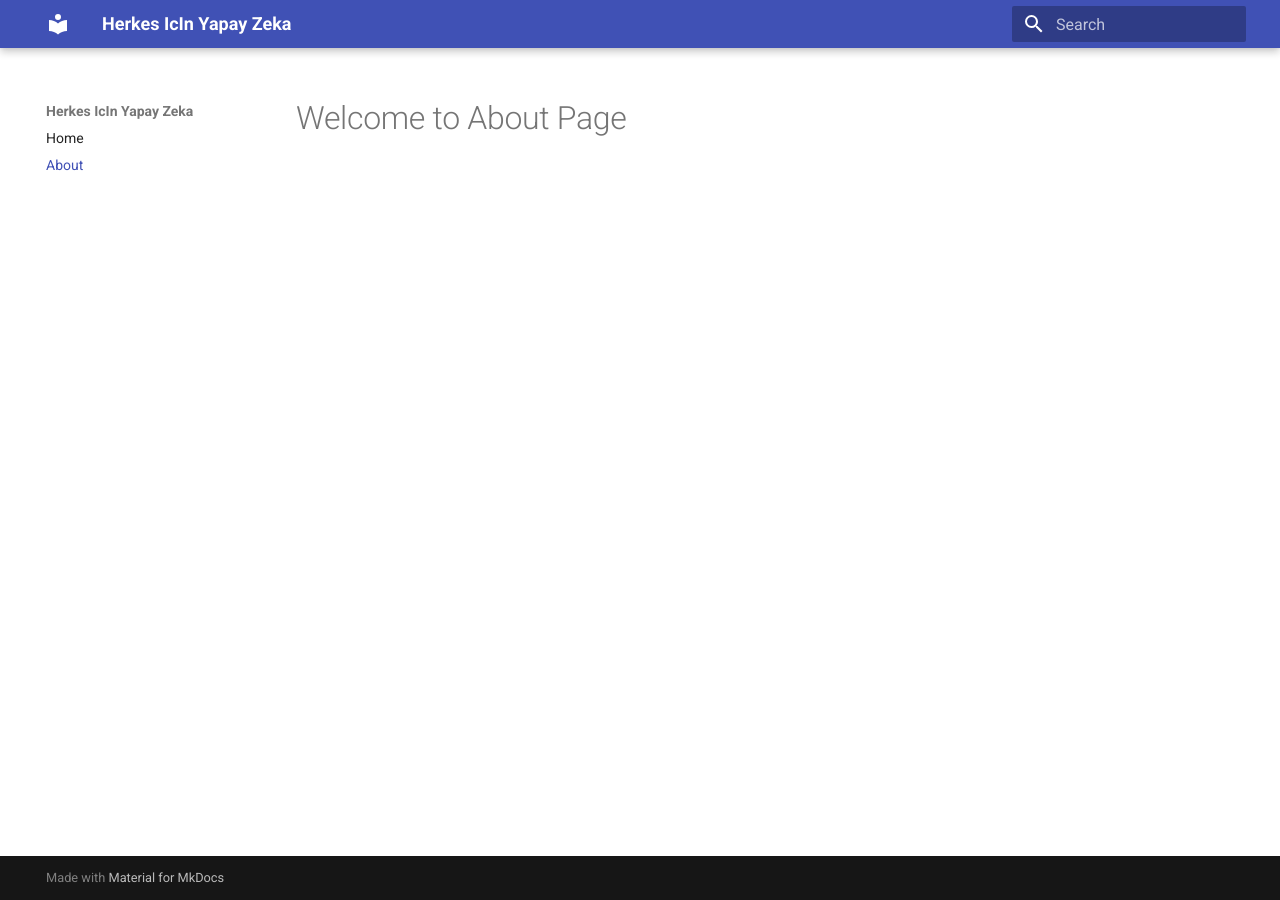
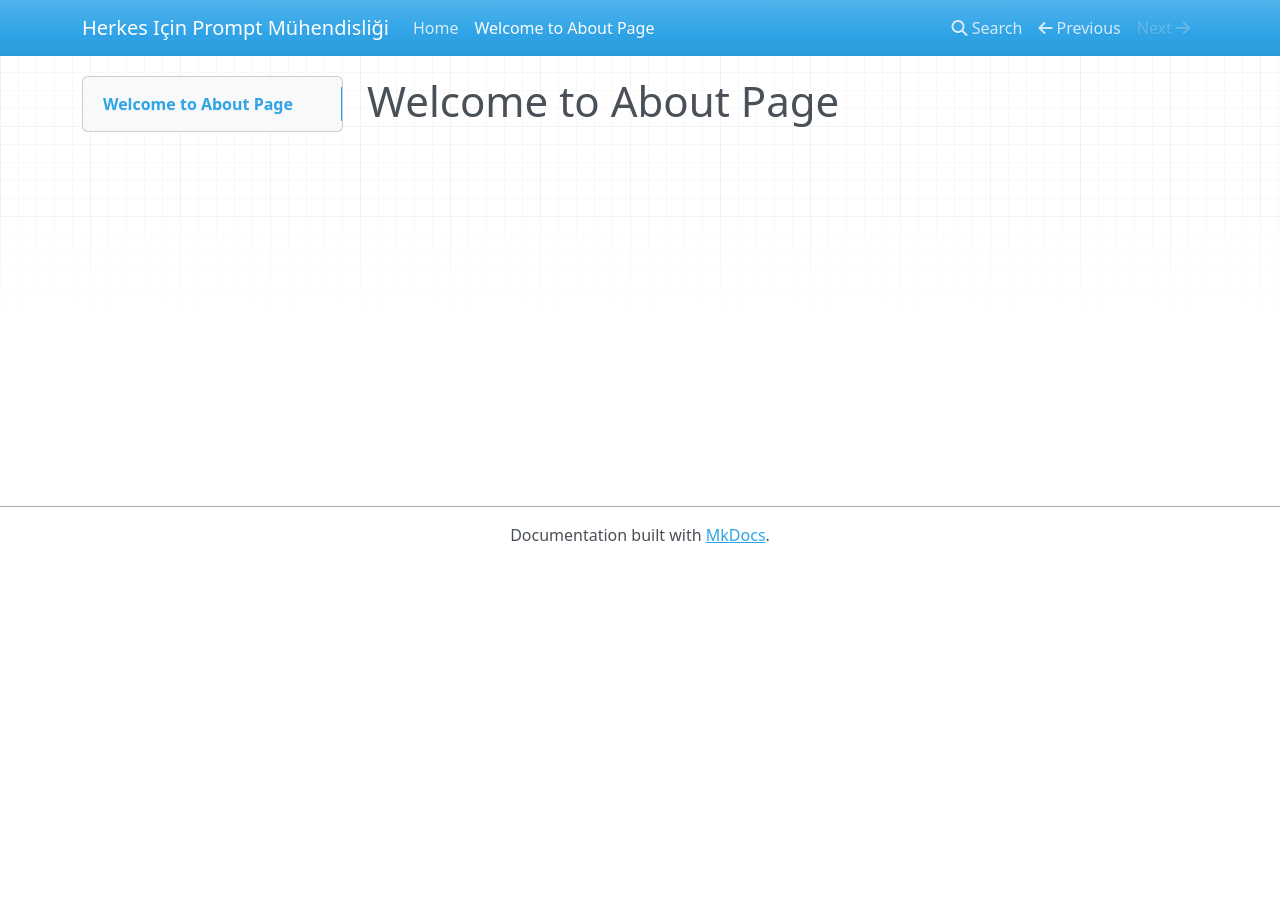
Before and after one commit to semihorhanbio/PromptMuhendisligi, an MkDocs documentation site: the page built from docs/about.md, in a window 1280 px wide. Built offline with MkDocs 1.6.1, drawn with Linux system fonts in a browser that asks for light colours; nearby versions of some CDN libraries.

```diff
--- a/mkdocs.yml
+++ b/mkdocs.yml
@@ -1,6 +1 @@
-site_name: Herkes IcIn Yapay Zeka
-nav:
-  - Home: index.md
-  - About: about.md
-theme:
-  name: material
+site_name: Herkes Için Prompt Mühendisliği
```
Also changed, not shown: docs/index.md (+30 -12 lines), 1 other file.
